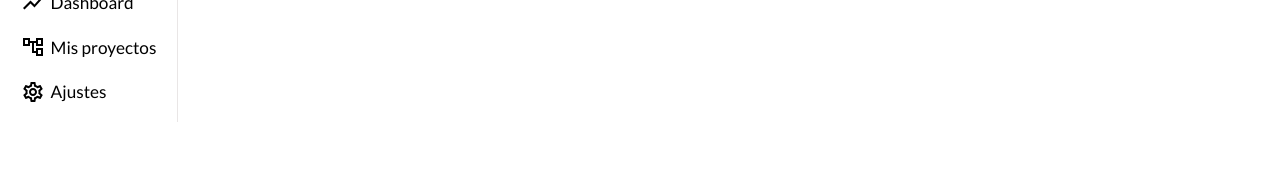
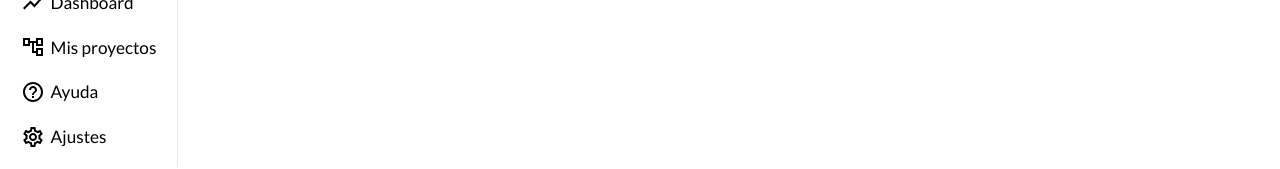
Before and after one commit to warriorslegend/accountingbook, a React (Create React App) app: page / in a window 1280 px wide. Shown: the part 123-292 px from the top of the page. Built offline with nearby package versions, Linux system fonts and the light colour scheme.

Commit message:
Added help button to the panel

```diff
--- a/src/components/Home/Panel.js
+++ b/src/components/Home/Panel.js
@@ -1,7 +1,7 @@
 import React, { useState } from 'react';
 // Libraries
 import { NavLink } from 'react-router-dom';
-import { AccountTreeOutlined, HomeOutlined, SettingsOutlined, ShowChartOutlined } from '@material-ui/icons'
+import { AccountTreeOutlined, HelpOutlineOutlined, HomeOutlined, SettingsOutlined, ShowChartOutlined } from '@material-ui/icons'
 // Content
 import ProjectList from '../../database/Projects.json'
 
@@ -57,8 +57,17 @@ export default function Panel() {
                 Mis proyectos
             </div>
             {<MyProyect/>}
+            <NavLink to="/help" className="link" activeClassName="link-active">
+                <div className="button button-white">
+                    <HelpOutlineOutlined className="icon"/>
+                    Ayuda
+                </div>
+            </NavLink>
             <NavLink to="/settings" className="link" activeClassName="link-active">
-                <div className="button button-white"><SettingsOutlined className="icon"/> Ajustes</div>
+                <div className="button button-white">
+                    <SettingsOutlined className="icon"/>
+                    Ajustes
+                </div>
             </NavLink>
         </div>
     )
```
